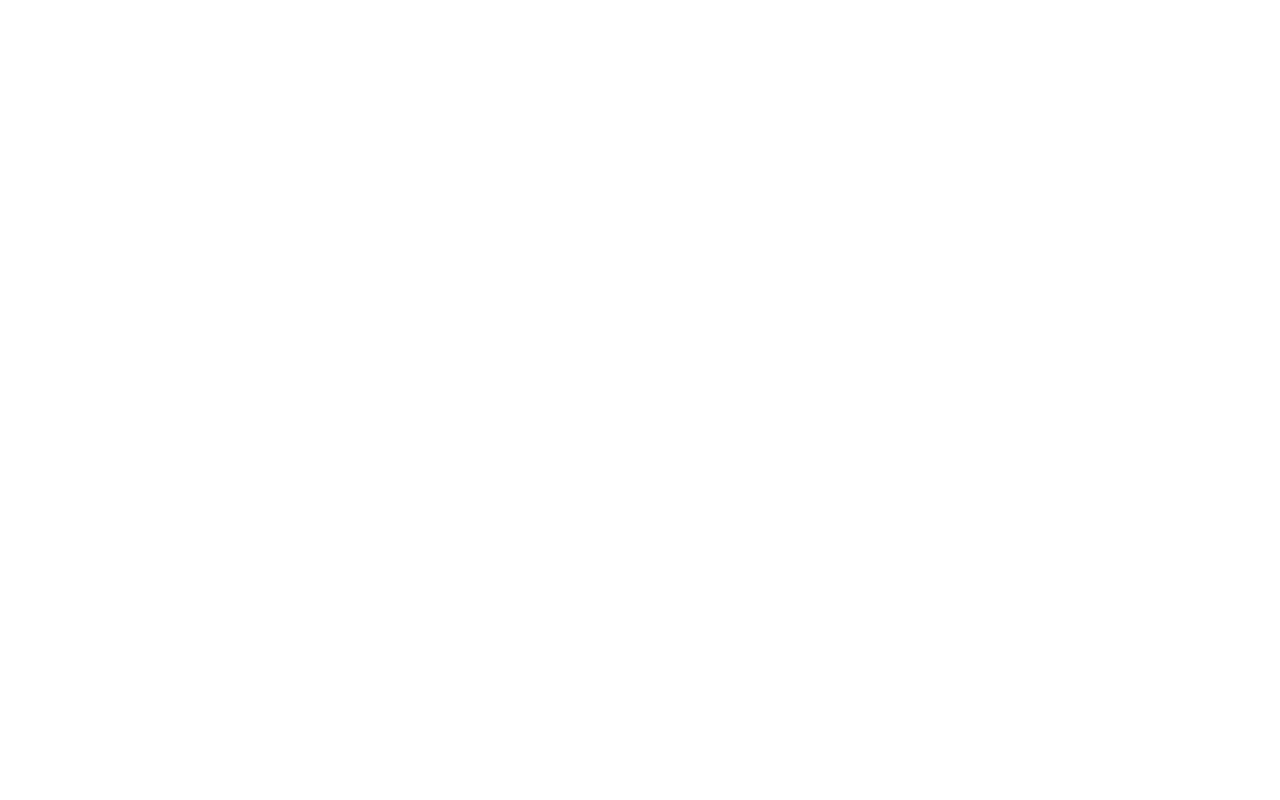
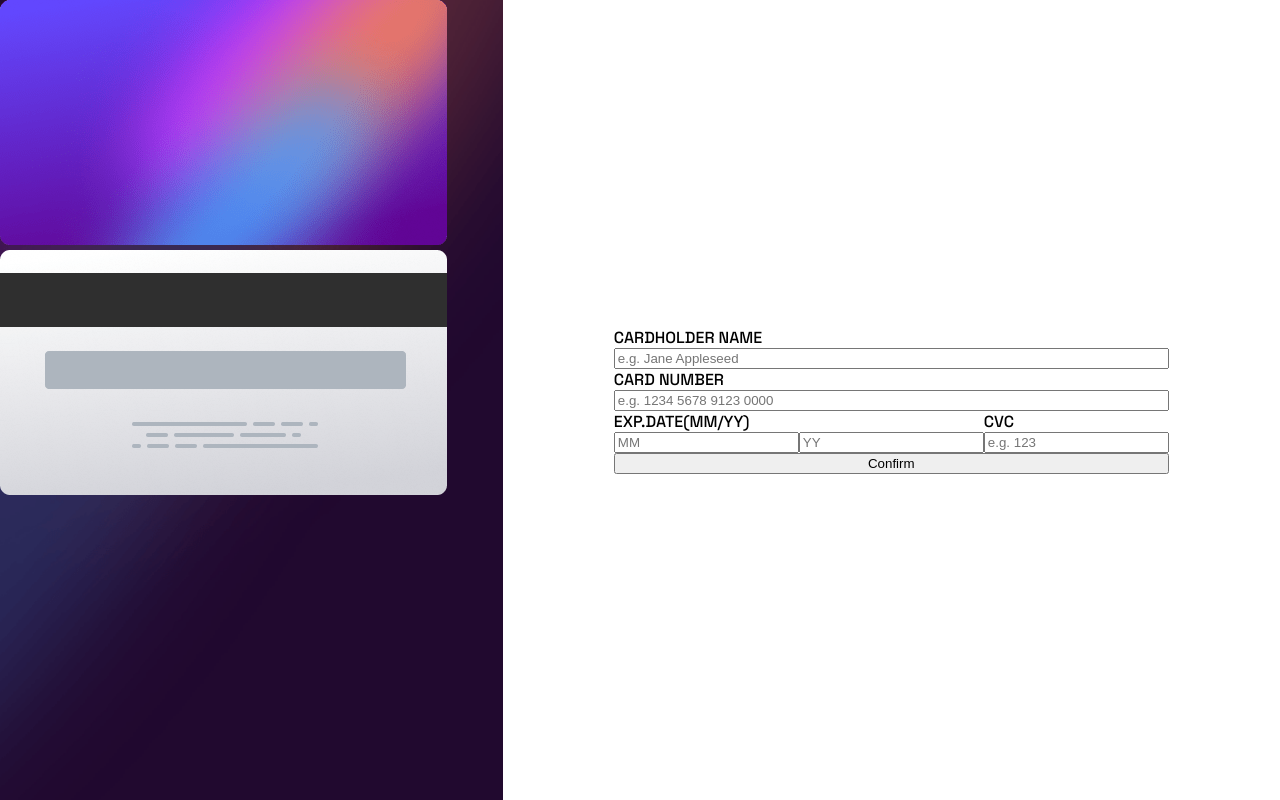
Before and after one commit to natalie-0073/interactive-card-details-form, a plain HTML site: page index.html in a window 1280 px wide. Drawn offline with Linux system fonts and the light colour scheme.

Commit message:
applied grid to form and made some basic styling

```diff
--- a/index.html
+++ b/index.html
@@ -11,6 +11,27 @@
     <title>Interactive card details</title>
 </head>
 <body>
-
+    <main class="main">
+        <div class="main-container">
+            <div class="main-container__card">
+                <div class="card-front"><img src="src/images/bg-card-front.png"/></div>
+                <div class="card-back"><img src="src/images/bg-card-back.png"/></div>
+            </div>
+            <div class="main-container__form">
+                <form class="form-info">
+                    <label class="label-name">CARDHOLDER NAME</label>
+                    <input type="text" placeholder="e.g. Jane Appleseed"class="form-info__name"/>
+                    <label class="label-number">CARD NUMBER</label>
+                    <input type="text" placeholder="e.g. 1234 5678 9123 0000" class="form-info__number"/>
+                    <label class="label-date">EXP.DATE(MM/YY)</label>
+                    <label class="label-cvc">CVC</label>
+                    <input type="text" placeholder="MM" class="form-info__month">
+                    <input type="text" placeholder="YY"class="form-info__year">
+                    <input type="text"placeholder="e.g. 123" class="form-info__cvc">
+                    <button class="form-info__submit">Confirm</button>
+                </form>
+            </div>
+        </div>
+    </main>
 </body>
 </html>
--- /dev/null
+++ b/src/_main.scss
@@ -0,0 +1,59 @@
+@import 'variables';
+.main-container{
+    font-family: $font-family;
+    display: grid;
+    grid-template-areas: "card form form form form";
+    min-height: 100vh;
+
+}
+.main-container__card{
+grid-area: card;
+background: url("images/bg-main-desktop.png");
+background-repeat: no-repeat;
+background-size: cover;
+background-position: center;
+}
+.main-container__form{
+    grid-area: form;
+    margin: auto;
+}
+.form-info{
+    display: grid;
+    grid-template-areas: "label-name label-name label-name label-name"
+    "name name name name"
+    "label-num label-num label-num label-num"
+    "num num num num"
+    "label-date label-date label-cvc label-cvc"
+    "month year cvc cvc"
+    "btn btn btn btn";
+}
+.label-name{
+    grid-area: label-name;
+}
+.form-info__name{
+    grid-area: name;
+}
+.label-number{
+    grid-area: label-num;
+}
+.form-info__number{
+    grid-area: num;
+}
+.label-date{
+    grid-area: label-date;
+}
+.label-cvc{
+    grid-area: label-cvc;
+}
+.form-info__month{
+    grid-area: month;
+}
+.form-info__year{
+    grid-area: year;
+}
+.form-info__cvc{
+    grid-area: cvc;
+}
+.form-info__submit{
+    grid-area: btn;
+}
--- a/src/style.scss
+++ b/src/style.scss
@@ -0,0 +1,5 @@
+@import 'variables';
+@import 'main';
+body{
+    margin: 0;
+}
```
Also changed, not shown: src/images/bg-card-back.png (added), src/images/bg-card-front.png (added), src/images/bg-main-desktop.png (added), src/images/bg-main-mobile.png (added), src/images/card-logo.svg (added), src/images/favicon-32x32.png (added), src/images/icon-complete.svg (added), src/style.css, 1 other file.
